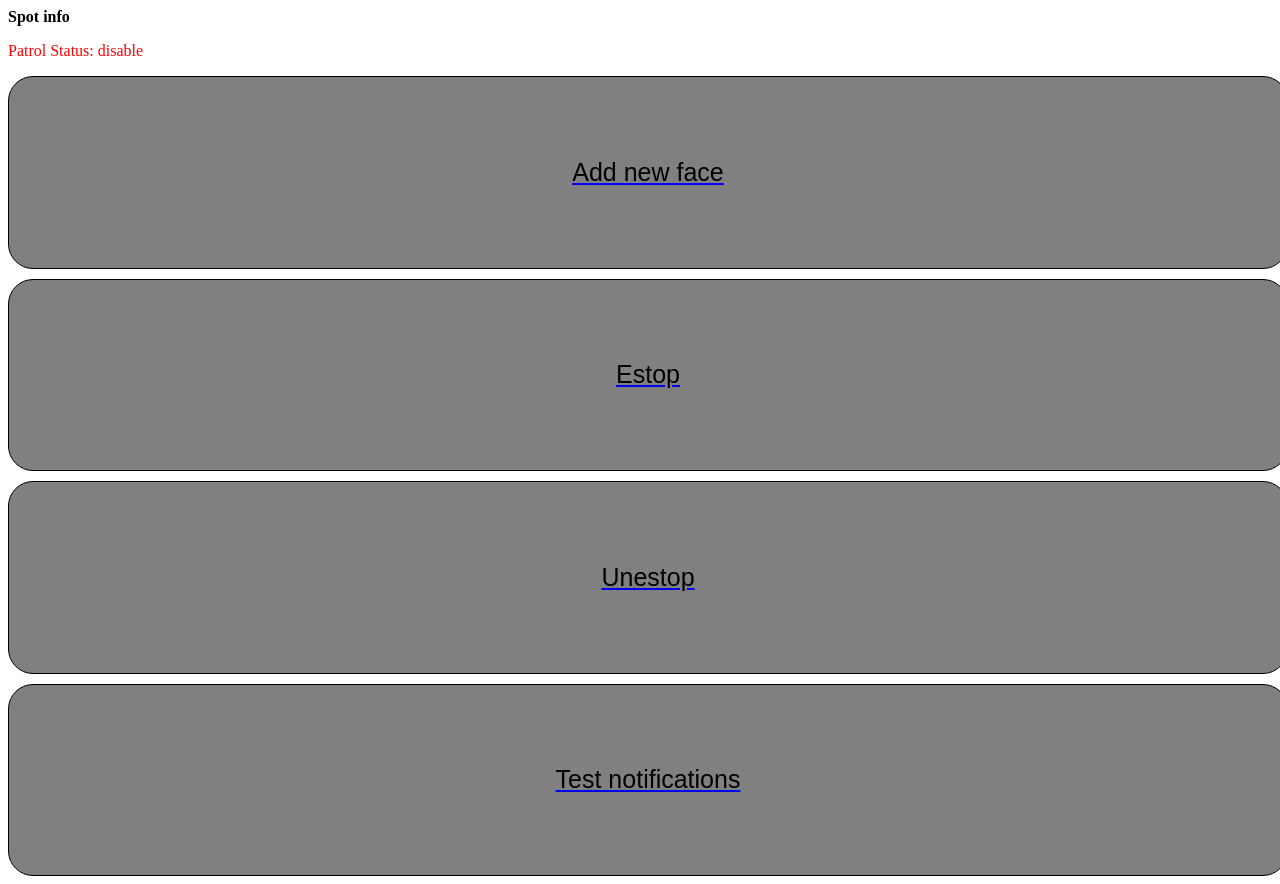
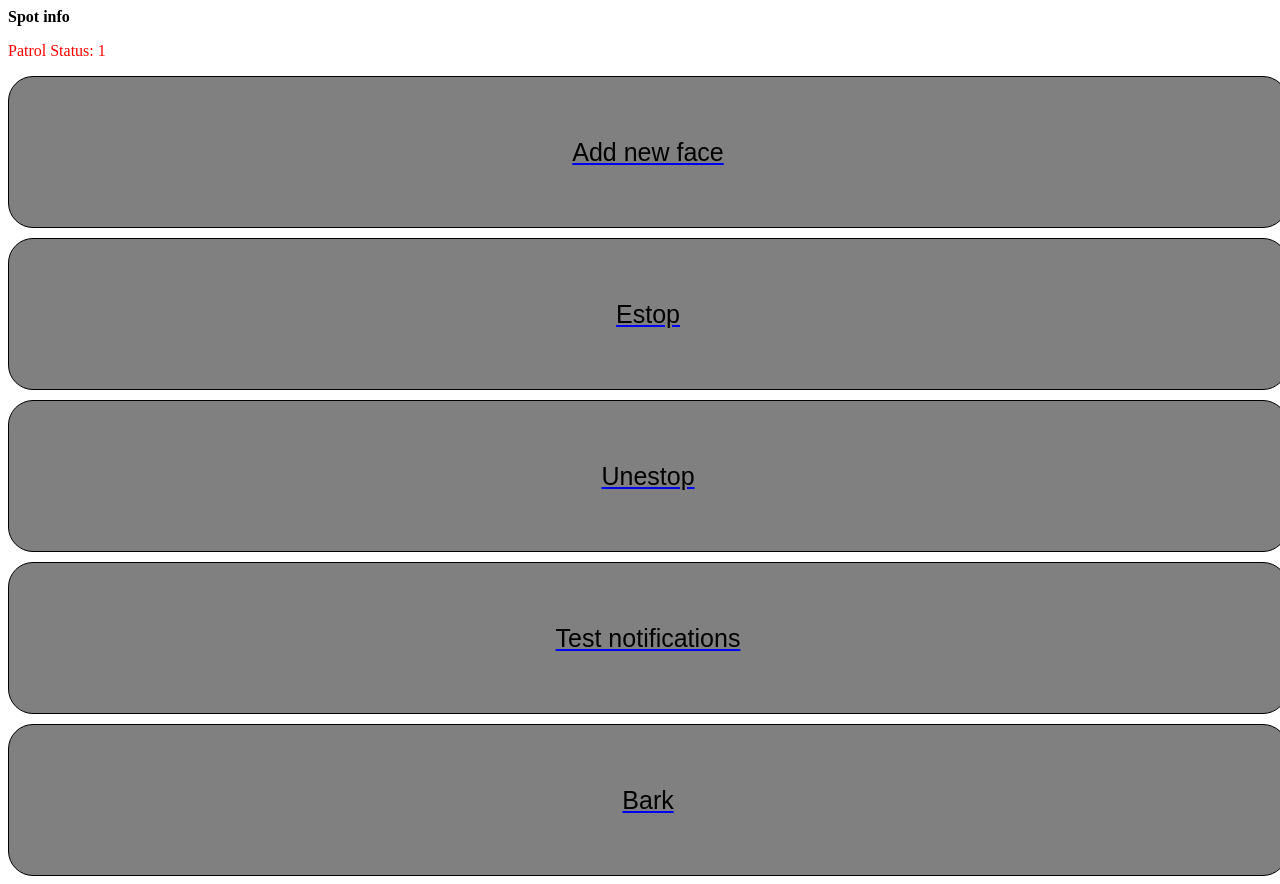
Before and after one commit to Iker-Goni/SPOTy-Guard, a Flask app: page / in a window 1280 px wide. Run offline with Flask 3, Linux system fonts and the light colour scheme.

Commit message:
Added bark() to spotcontroller

```diff
--- a/Requirements.txt
+++ b/Requirements.txt
@@ -9,3 +9,6 @@ opencv-python
 psycopg2
 imgbeddings
 torch
+numpy
+# Audio
+playsound
--- a/SpotController.py
+++ b/SpotController.py
@@ -20,6 +20,7 @@ from bosdyn.client.image import ImageClient, build_image_request
 from bosdyn.api import image_pb2
 from bosdyn.api import robot_command_pb2
 
+from playsound import playsound
 
 class EstopNoGui():
     """Provides a software estop without a GUI.
@@ -90,6 +91,8 @@ class SpotController:
         estop_nogui.stop()
     def unestop(self):
         print("Removing estop...")
+    def bark(self):
+        playsound("sounds/bark.mp3")
     def scanNewFace(self):
         "scans a user's face and adds it to the database."
         print ("Scanning face...")
--- a/app.py
+++ b/app.py
@@ -8,7 +8,8 @@ patrol_status = "disable"
 # facereg_color = "red"
 patrol_color = "red"
 
-rc = None
+rc = SpotController.SpotController()
+
 
 @app.route('/')
 def home():
@@ -27,6 +28,7 @@ def home():
 #         facereg_color = "red"
 #     return redirect("/")
 # TDO: Integrate with SPOTyGuard Backend
+
 @app.route("/patrol-<status>")
 def patrol(status):
     global patrol_status, patrol_color
@@ -62,11 +64,15 @@ def notify():
     print("do something lol")
     return redirect("/")
 
+@app.route("/testbark")
+def testbark():
+    rc.bark()
+    return redirect("/")
+
 @app.route("/addface")
 def addface():
     rc.scanNewFace()
     return redirect("/")
 if __name__ == '__main__':
-    rc = SpotController.SpotController()
     # run flask server
     app.run(debug=True)
--- a/templates/index.html
+++ b/templates/index.html
@@ -23,6 +23,9 @@
             <div class="testnotif">
                 <a href="testnotif"><button type="button" class="block">Test notifications</button></a>
             </div>
+            <div class="testbark">
+                <a href="testbark"><button type="button" class="block">Bark</button></a>
+            </div>
         </div>
     </body>
 </html>
```
Also changed, not shown: 1 other file.
